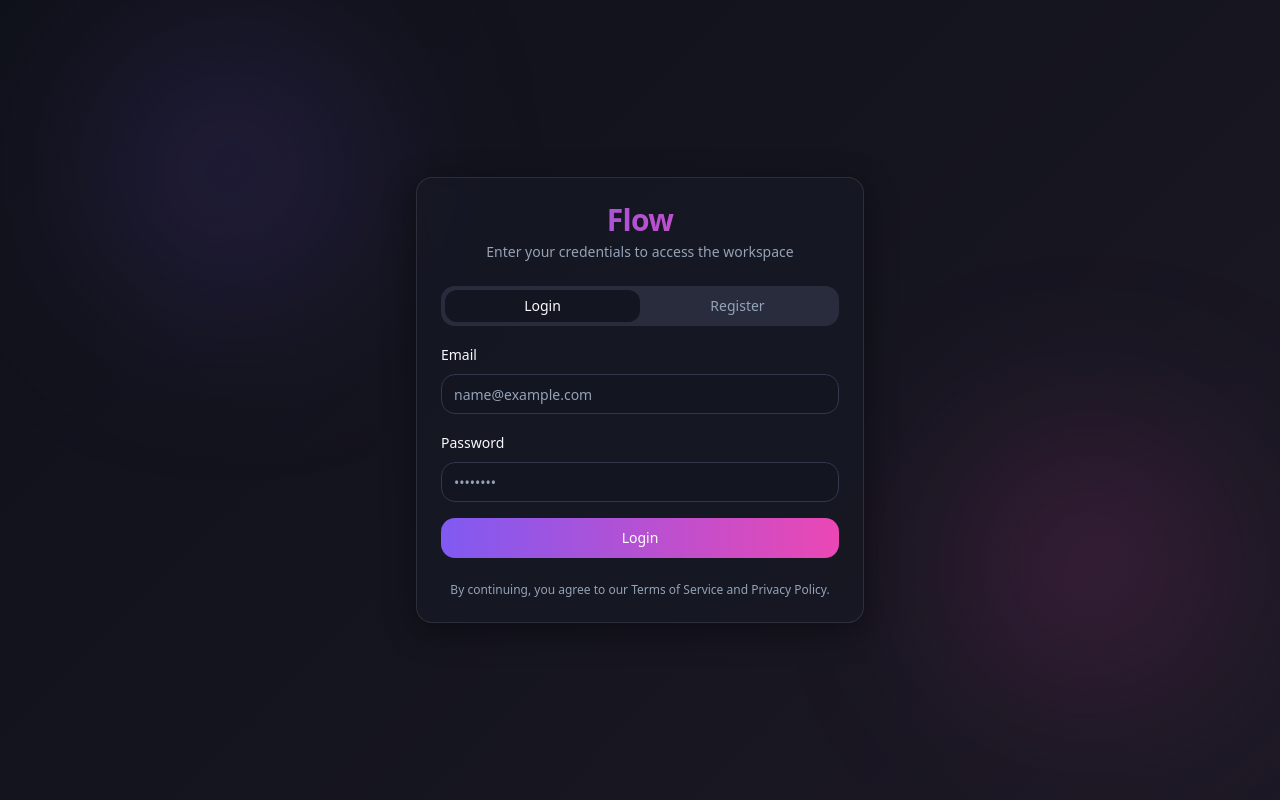
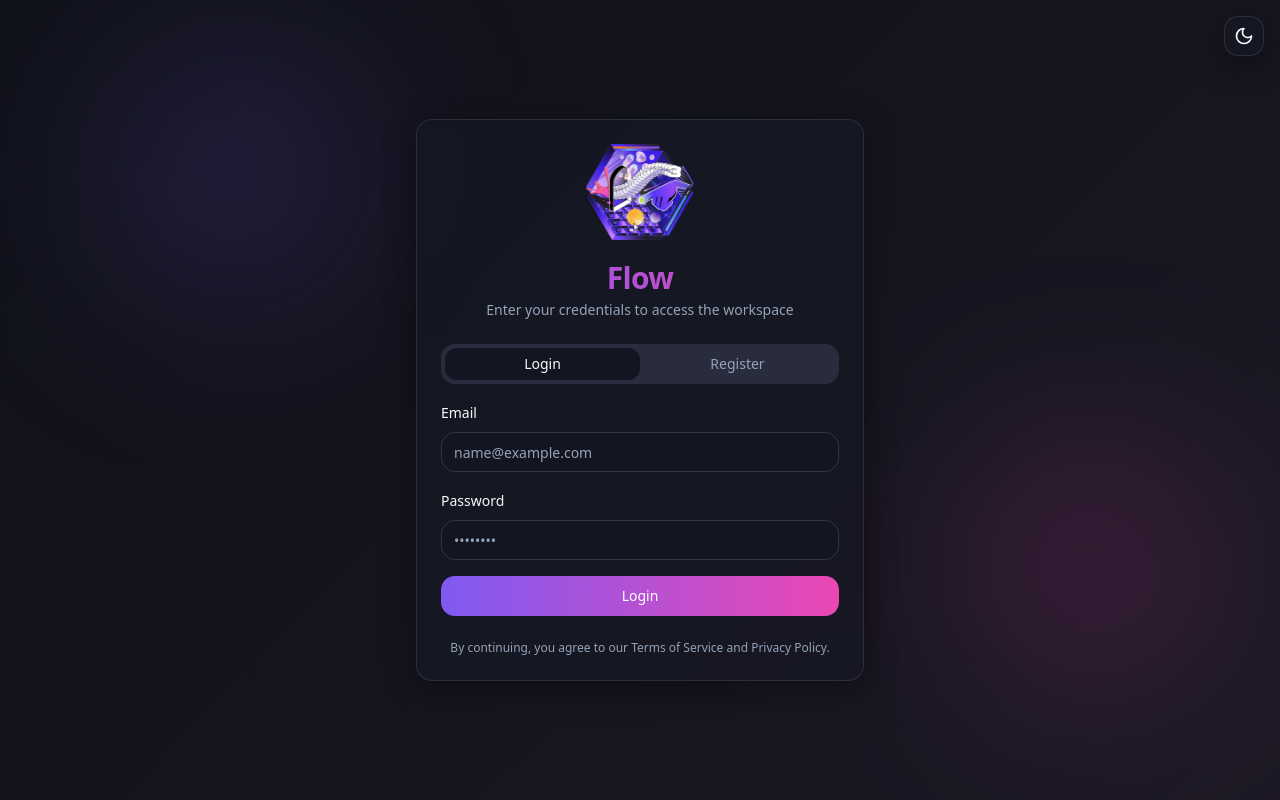
Before and after one commit to gitagito-flow/FLOW_AGITO, a React (Vite) app: page /login in a window 1280 px wide. Built offline with nearby package versions, Linux system fonts and the light colour scheme; no server answers; the HTML template or start-up script is replaced by a standard one.

Commit message:
[dyad] Added logo and theme toggle to login page - wrote 2 file(s)

```diff
--- a/src/pages/LoginPage.tsx
+++ b/src/pages/LoginPage.tsx
@@ -1,3 +1,5 @@
+"use client";
+
 import { useState } from "react";
 import { useForm } from "react-hook-form";
 import { zodResolver } from "@hookform/resolvers/zod";
@@ -25,6 +27,7 @@ import { Tabs, TabsContent, TabsList, TabsTrigger } from "@/components/ui/tabs";
 import { toast } from "sonner";
 import { useNavigate, useLocation } from "react-router-dom";
 import { Loader2 } from "lucide-react";
+import { ThemeToggle } from "@/components/ThemeToggle";
 
 const loginSchema = z.object({
     email: z.string().email("Invalid email address"),
@@ -95,13 +98,25 @@ export default function LoginPage() {
     }
 
     return (
-        <div className="min-h-screen flex items-center justify-center p-4">
+        <div className="min-h-screen flex items-center justify-center p-4 relative overflow-hidden">
+            {/* Theme Toggle Position */}
+            <div className="absolute top-4 right-4 z-20">
+                <ThemeToggle />
+            </div>
+
             {/* Background Elements */}
             <div className="liquid-blob top-20 left-20 w-64 h-64 bg-primary/30 mix-blend-multiply filter blur-xl opacity-70 animate-float-slow" />
             <div className="liquid-blob bottom-20 right-20 w-64 h-64 bg-secondary/30 mix-blend-multiply filter blur-xl opacity-70 animate-float-slower" />
 
             <Card className="w-full max-w-md glass-dark border-opacity-20 shadow-xl z-10">
                 <CardHeader className="space-y-1 text-center">
+                    <div className="flex justify-center mb-4">
+                        <img
+                            src="/logo-polos.png"
+                            alt="Flow Logo"
+                            className="h-24 w-auto object-contain animate-fade-in"
+                        />
+                    </div>
                     <CardTitle className="text-3xl font-bold bg-clip-text text-transparent bg-gradient-to-r from-primary to-secondary">
                         Flow
                     </CardTitle>
```
Also changed, not shown: public/logo-polos.png (added).
